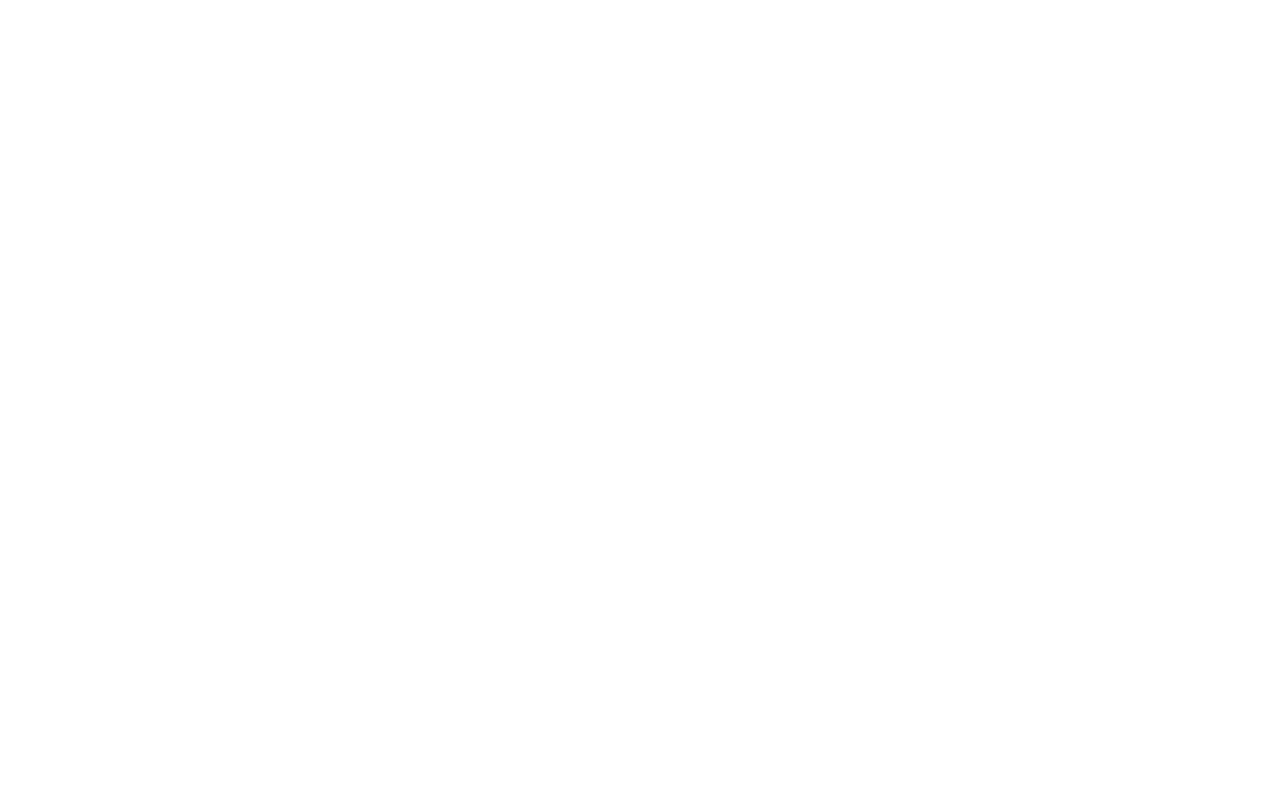
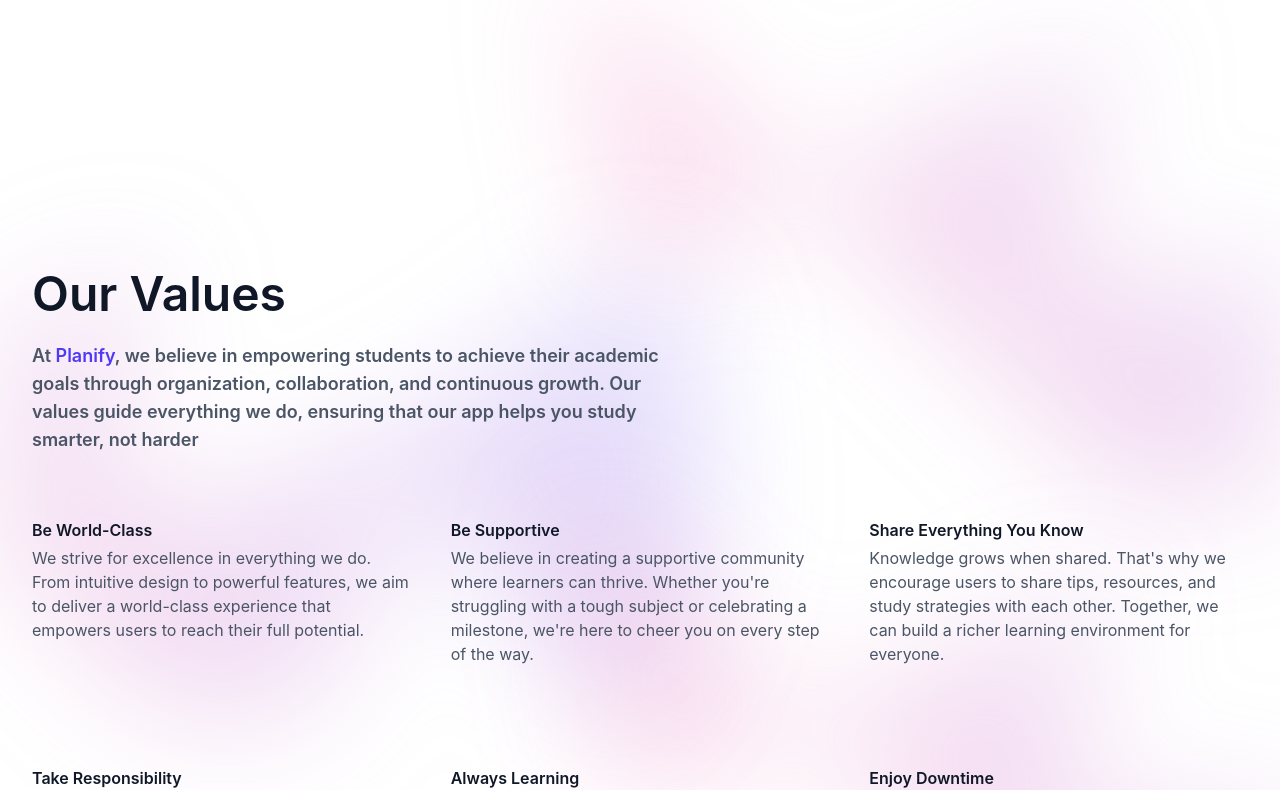
Before and after one commit to Mohammedali03/Planify, a React (Vite) app in the folder Client/: page / in a window 1280 px wide. Shown: the part 2931-3721 px from the top of the page. Before the commit the page ends 3073 px from the top, so only its background shows below. Built offline with nearby package versions, Linux system fonts and the light colour scheme.

Commit message:
Adding About section

```diff
--- /dev/null
+++ b/Client/src/components/About.jsx
@@ -0,0 +1,105 @@
+import React from "react";
+
+const values = [
+  {
+    title: "Be World-Class",
+    description:
+      "We strive for excellence in everything we do. From intuitive design to powerful features, we aim to deliver a world-class experience that empowers users to reach their full potential.",
+  },
+  {
+    title: "Be Supportive",
+    description:
+      "We believe in creating a supportive community where learners can thrive. Whether you're struggling with a tough subject or celebrating a milestone, we're here to cheer you on every step of the way.",
+  },
+  {
+    title: "Share Everything You Know",
+    description:
+      "Knowledge grows when shared. That's why we encourage users to share tips, resources, and study strategies with each other. Together, we can build a richer learning environment for everyone.",
+  },
+  {
+    title: "Take Responsibility",
+    description:
+      "We take pride in being reliable and accountable. Our team is committed to providing a seamless experience, ensuring that our app is always there when you need it most.",
+  },
+  {
+    title: "Always Learning",
+    description:
+      "Just like you, we're always learning and improving. We continuously update and enhance our app with new features and tools to meet the evolving needs of our users.",
+  },
+  {
+    title: "Enjoy Downtime",
+    description:
+      "We understand the importance of balance. That's why we encourage users to take breaks, recharge, and enjoy their downtime. After all, a rested mind is a productive mind.",
+  },
+];
+
+const About = () => {
+  return (
+    <section className="bg-white dark:bg-[#121212] relative isolate pt-14 pb-24 sm:pt-32 sm:pb-32 ">
+      <div
+        aria-hidden="true"
+        className="absolute inset-x-0 -top-40 -z-10 transform-gpu overflow-hidden blur-3xl sm:-top-80"
+      >
+        <div
+          style={{
+            clipPath:
+              "polygon(74.1% 44.1%, 100% 61.6%, 97.5% 26.9%, 85.5% 0.1%, 80.7% 2%, 72.5% 32.5%, 60.2% 62.4%, 52.4% 68.1%, 47.5% 58.3%, 45.2% 34.5%, 27.5% 76.7%, 0.1% 64.9%, 17.9% 100%, 27.6% 76.8%, 76.1% 97.7%, 74.1% 44.1%)",
+          }}
+          className="relative left-[calc(50%-11rem)] aspect-1155/678 w-[36.125rem] -translate-x-1/2 rotate-[30deg] bg-linear-to-tr from-[#ff80b5] to-[#9089fc] opacity-30 sm:left-[calc(50%+30rem)] sm:w-[72.1875rem]"
+        />
+      </div>
+      <div
+        aria-hidden="true"
+        className="absolute inset-x-0 bottom-40 -z-10 transform-gpu overflow-hidden blur-3xl sm:bottom-80"
+      >
+        <div
+          style={{
+            clipPath:
+              "polygon(74.1% 44.1%, 100% 61.6%, 97.5% 26.9%, 85.5% 0.1%, 80.7% 2%, 72.5% 32.5%, 60.2% 62.4%, 52.4% 68.1%, 47.5% 58.3%, 45.2% 34.5%, 27.5% 76.7%, 0.1% 64.9%, 17.9% 100%, 27.6% 76.8%, 76.1% 97.7%, 74.1% 44.1%)",
+          }}
+          className="relative left-[calc(50%-11rem)] aspect-1155/678 w-[36.125rem] -translate-x-1/2 rotate-[30deg] bg-linear-to-tr from-[#ff80b5] to-[#9089fc] opacity-30 sm:left-[calc(50%-30rem)] sm:w-[72.1875rem]"
+        />
+      </div>
+      <div
+        aria-hidden="true"
+        className="absolute inset-x-0 bottom-0 -z-10 transform-gpu overflow-hidden blur-3xl"
+      >
+        <div
+          style={{
+            clipPath:
+              "polygon(74.1% 44.1%, 100% 61.6%, 97.5% 26.9%, 85.5% 0.1%, 80.7% 2%, 72.5% 32.5%, 60.2% 62.4%, 52.4% 68.1%, 47.5% 58.3%, 45.2% 34.5%, 27.5% 76.7%, 0.1% 64.9%, 17.9% 100%, 27.6% 76.8%, 76.1% 97.7%, 74.1% 44.1%)",
+          }}
+          className="relative left-[calc(50%-11rem)] aspect-1155/678 w-[36.125rem] -translate-x-1/2 rotate-[30deg] bg-linear-to-tr from-[#ff80b5] to-[#9089fc] opacity-30 sm:left-[calc(50%+30rem)] sm:w-[72.1875rem]"
+        />
+      </div>
+      <div className="mx-auto max-w-7xl px-6 lg:px-8 lg:text-center text-white">
+        <h2 className="max-w-2xl dark:text-white text-4xl lg:w-fit lg:m-0 lg:text-5xl text-start font-semibold text-[#101828]">
+          Our Values
+        </h2>
+        <p className="text-gray-600 dark:text-gray-400 mt-6 font-semibold text-lg lg:text-start lg:max-w-[640px]">
+          At <span className="text-indigo-600">Planify</span>, we believe in
+          empowering students to achieve their academic goals through
+          organization, collaboration, and continuous growth. Our values guide
+          everything we do, ensuring that our app helps you study smarter, not
+          harder
+        </p>
+        <ul className="grid grid-cols-1 md:grid-cols-2 lg:grid-cols-3 gap-2 lg:gap-10 mt-6">
+          {values.map((value) => {
+            return (
+              <li key={value.title} className="mt-10 text-start mb-5">
+                <h3 className="font-semibold dark:text-gray-300 text-gray-900">
+                  {value.title}
+                </h3>
+                <p className="text-gray-600 mt-1 dark:text-gray-400">
+                  {value.description}
+                </p>
+              </li>
+            );
+          })}
+        </ul>
+      </div>
+    </section>
+  );
+};
+
+export default About;
--- a/Client/src/components/Home.jsx
+++ b/Client/src/components/Home.jsx
@@ -6,6 +6,7 @@
 import Features from "./Features";
 import Stats from "./Stats";
 import Banner from "./Banner";
+import About from "./About";
 
 const Home = () => {
   return (
@@ -22,6 +23,9 @@
         <Reveal>
           <Banner />
         </Reveal>
+        <Reveal>
+          <About />
+        </Reveal>
       </main>
     </div>
   );
```
